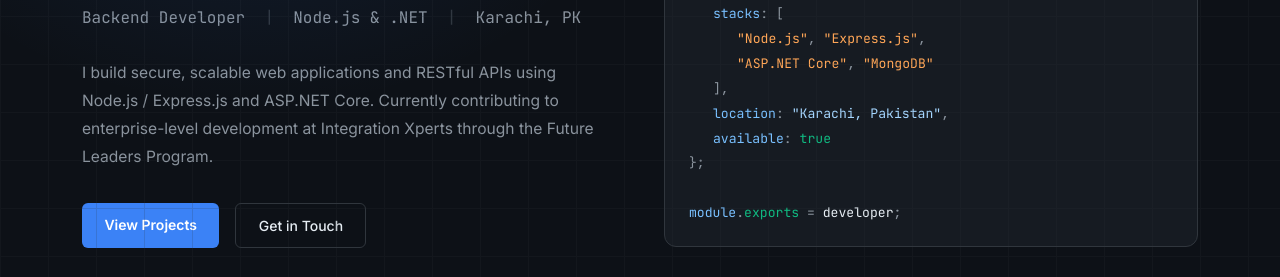
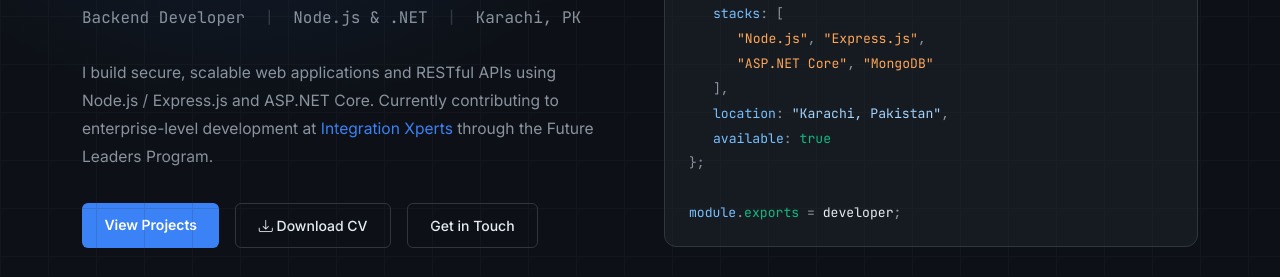
Before and after one commit to waqasahmed-01/my-portfolio, a website: page index.html in a window 1280 px wide. Shown: the part 368-645 px from the top of the page. Drawn offline with nearby package versions, Linux system fonts and the light colour scheme.

Commit message:
Added Download Resume Feature.

```diff
--- a/index.html
+++ b/index.html
@@ -102,12 +102,26 @@
             <p class="hero-desc">
               I build secure, scalable web applications and RESTful APIs using
               Node.js / Express.js and ASP.NET Core. Currently contributing to
-              enterprise-level development at Integration Xperts through the
-              Future Leaders Program.
+              enterprise-level development at
+              <a
+                href="https://integrationxperts.com"
+                class="text-accent"
+                target="_blank"
+              >
+                Integration Xperts
+              </a>
+              through the Future Leaders Program.
             </p>
 
             <div class="d-flex flex-wrap gap-3">
               <a href="#projects" class="btn-primary-custom">View Projects</a>
+              <a
+                href="./assets/Waqas Ahmed - Software Engineer..pdf"
+                download
+                class="btn-outline-custom"
+              >
+                <i class="bi bi-download"></i> Download CV
+              </a>
               <a href="#contact" class="btn-outline-custom">Get in Touch</a>
             </div>
 
```
Also changed, not shown: 1 other file.
